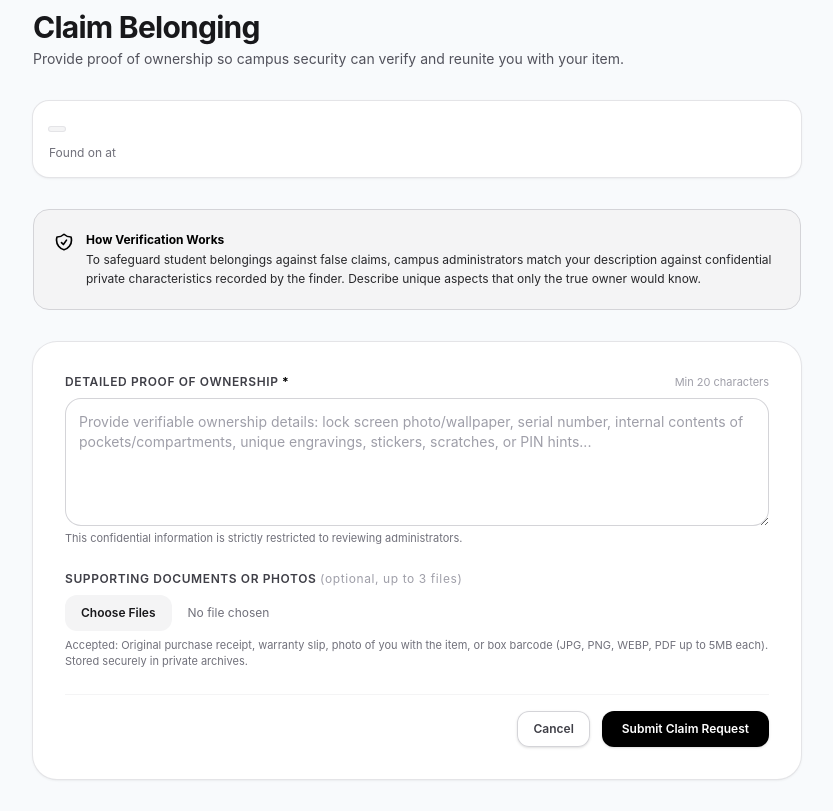
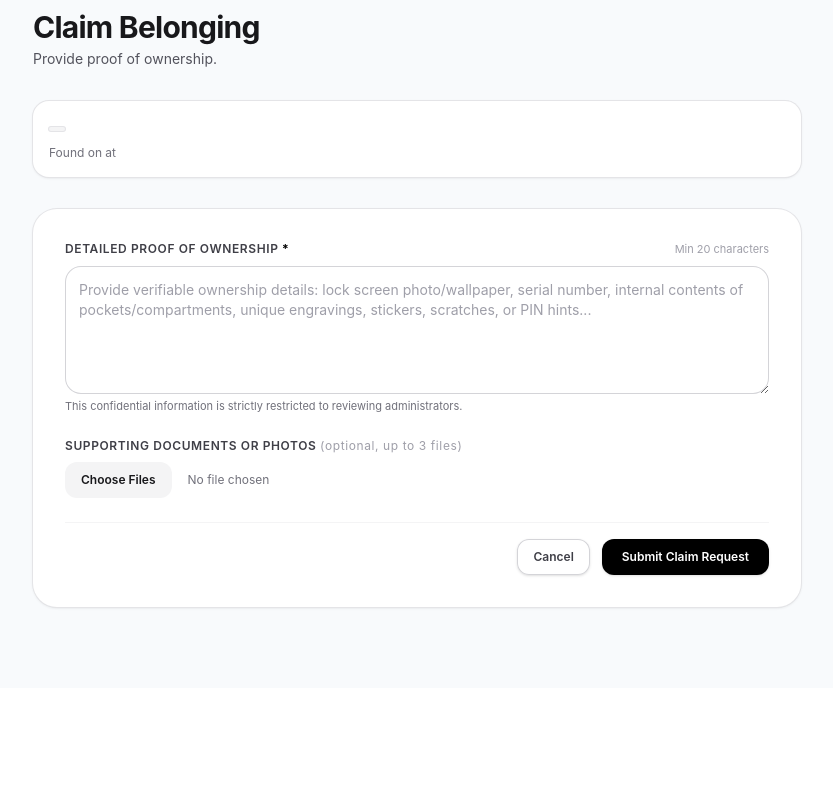
Before and after one commit to khanna-svg/campus-lost-found, a Laravel app: template resources/views/claims/create.blade.php in a window 1280 px wide. Shown: the part 112-923 px from the top of the page, without its empty margins (223-1056 px from the left). After the commit the page ends 721 px from the top, so only its background shows below. Run offline with Laravel 12, Linux system fonts and the light colour scheme; the template is opened without the code that fills it, so the values that code supplies are empty; style sheets or scripts are compiled from the project's sources.

Commit message:
fix(claims): simplify claim page text and remove extra verification callout and file notes

```diff
--- a/resources/views/claims/create.blade.php
+++ b/resources/views/claims/create.blade.php
@@ -13,7 +13,7 @@
             </nav>
             <h1 class="text-2xl font-bold tracking-tight text-zinc-900 sm:text-3xl">Claim Belonging</h1>
             <p class="mt-1 text-sm text-zinc-600">
-                Provide proof of ownership so campus security can verify and reunite you with your item.
+                Provide proof of ownership.
             </p>
         </div>
 
@@ -35,18 +35,7 @@
             </div>
         </div>
 
-        {{-- Verification Guidelines Callout --}}
-        <div class="rounded-2xl bg-zinc-100 border border-zinc-300 p-5">
-            <div class="flex gap-3">
-                <svg class="h-5 w-5 text-black shrink-0 mt-0.5" fill="none" viewBox="0 0 24 24" stroke-width="2" stroke="currentColor">
-                    <path stroke-linecap="round" stroke-linejoin="round" d="M9 12.75 11.25 15 15 9.75m-3-7.036A11.959 11.959 0 0 1 3.598 6 11.99 11.99 0 0 0 3 9.749c0 5.592 3.824 10.29 9 11.623 5.176-1.332 9-6.03 9-11.622 0-1.31-.21-2.571-.598-3.751h-.152c-3.196 0-6.1-1.248-8.25-3.285Z" />
-                </svg>
-                <div class="space-y-1 text-xs leading-relaxed text-zinc-800">
-                    <strong class="font-bold block text-black">How Verification Works</strong>
-                    To safeguard student belongings against false claims, campus administrators match your description against confidential private characteristics recorded by the finder. Describe unique aspects that only the true owner would know.
-                </div>
-            </div>
-        </div>
+
 
         {{-- Claim Submission Form --}}
         <form method="POST" action="{{ route('claims.store') }}" enctype="multipart/form-data" class="rounded-3xl bg-white p-6 shadow-sm ring-1 ring-zinc-200 sm:p-8 space-y-6">
@@ -112,9 +101,7 @@
                        multiple
                        accept="image/jpeg,image/png,image/webp,application/pdf"
                        class="mt-2 block w-full text-xs text-zinc-500 file:mr-4 file:py-2.5 file:px-4 file:rounded-xl file:border-0 file:text-xs file:font-semibold file:bg-zinc-100 file:text-zinc-900 hover:file:bg-zinc-200 cursor-pointer">
-                <p class="mt-1.5 text-[11px] text-zinc-500">
-                    Accepted: Original purchase receipt, warranty slip, photo of you with the item, or box barcode (JPG, PNG, WEBP, PDF up to 5MB each). Stored securely in private archives.
-                </p>
+
                 @error('evidence')
                     <p class="mt-1.5 text-xs text-red-600 font-medium">{{ $message }}</p>
                 @enderror
```
